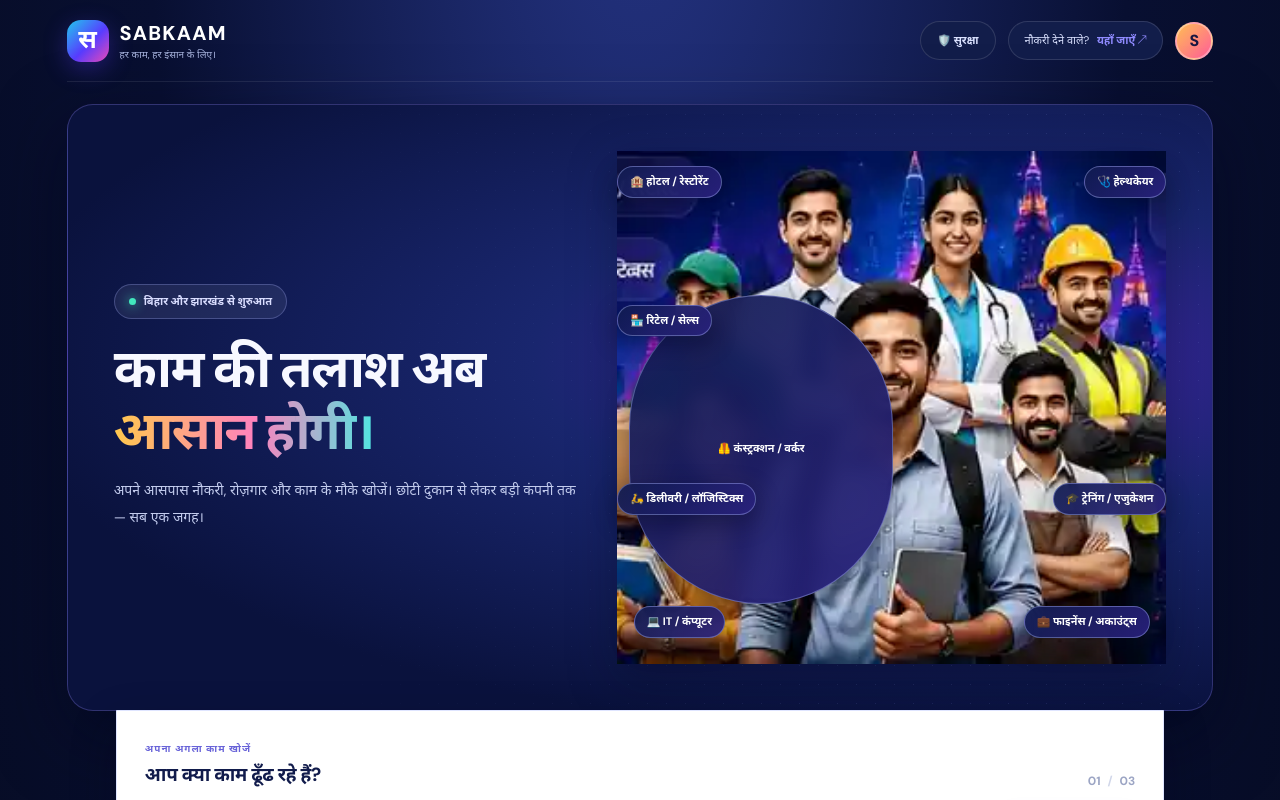
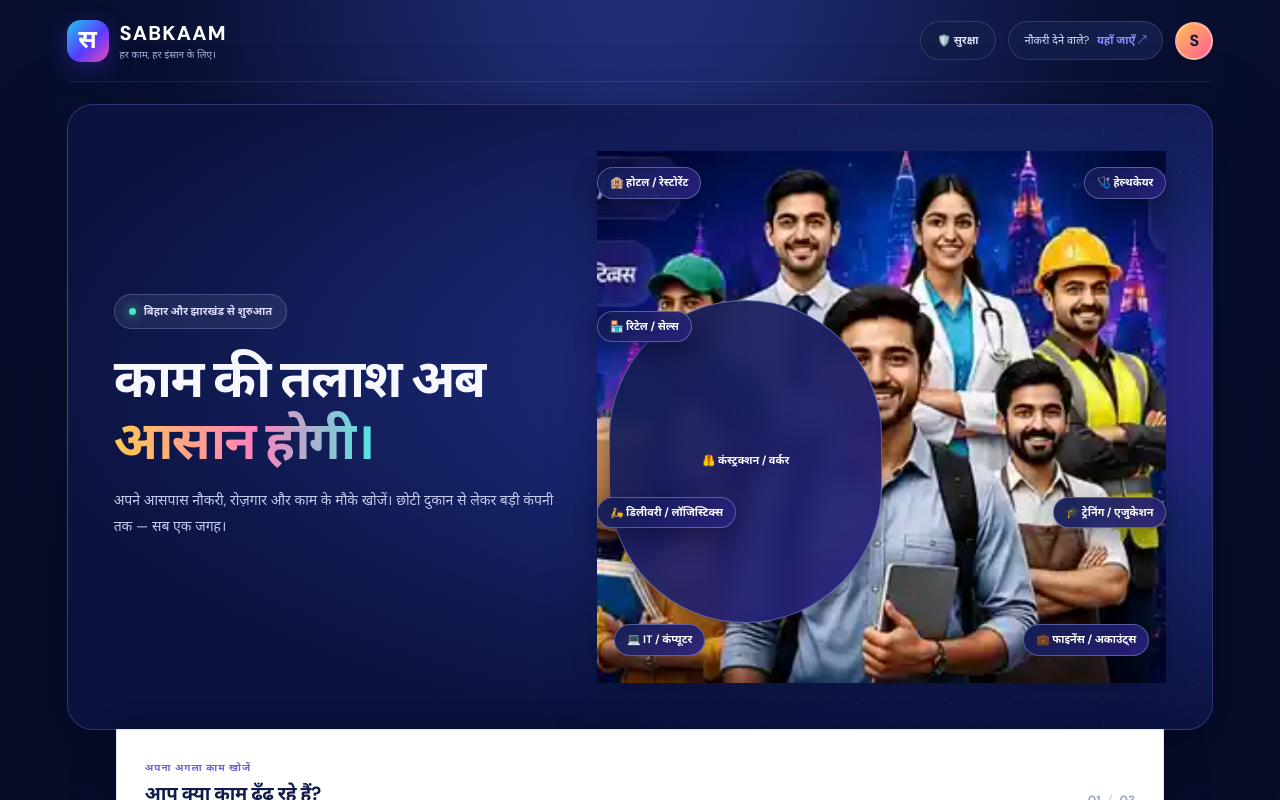
Before and after one commit to sarkaritalk/SABKAAM, a React (Vite) app: page / in a window 1280 px wide. Shown: the top 800 px of the page. Built offline with nearby package versions, Linux system fonts and the light colour scheme.

Commit message:
Fix hero grid column CSS syntax

```diff
--- a/src/styles.css
+++ b/src/styles.css
@@ -160,7 +160,7 @@
 
 
 /* SABKAAM hero: uncropped people + readable category callouts */
-.hero{display:grid!important;grid-template-columns:minmax(0,.88fr) minmax(0,,1.12fr)!important;align-items:center!important;gap:clamp(18px,2.8vw,40px)!important;min-height:0!important;height:auto!important;padding:clamp(26px,3.6vw,48px)!important;overflow:visible!important}
+.hero{display:grid!important;grid-template-columns:minmax(0,.88fr) minmax(0,1.12fr)!important;align-items:center!important;gap:clamp(18px,2.8vw,40px)!important;min-height:0!important;height:auto!important;padding:clamp(26px,3.6vw,48px)!important;overflow:visible!important}
 .hero-copy{width:100%!important;max-width:100%!important;min-width:0!important;flex:none!important;overflow:visible!important;z-index:2!important}
 .hero h1{font-size:clamp(34px,4.1vw,60px)!important;line-height:1.18!important;overflow:visible!important}
 .hero p{max-width:100%!important;overflow:visible!important}
```
